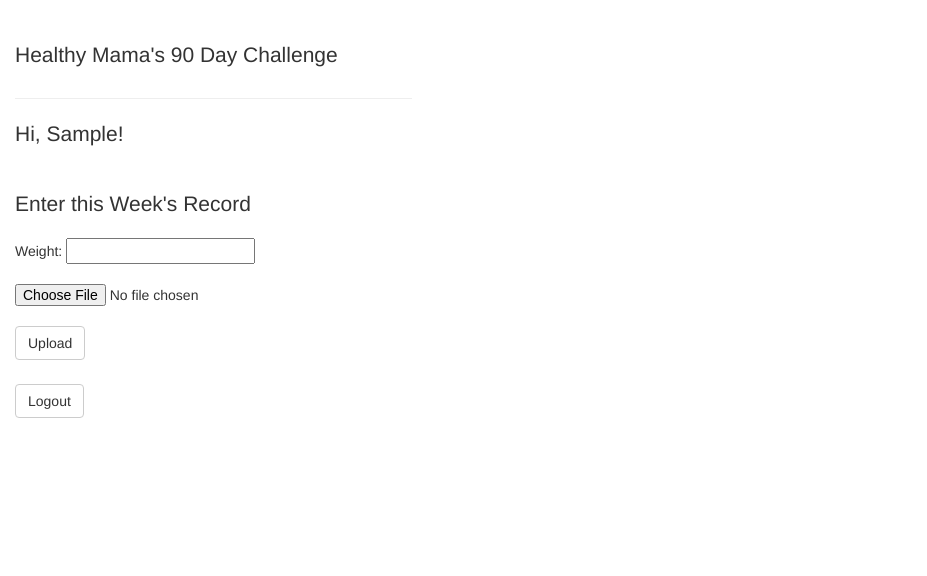
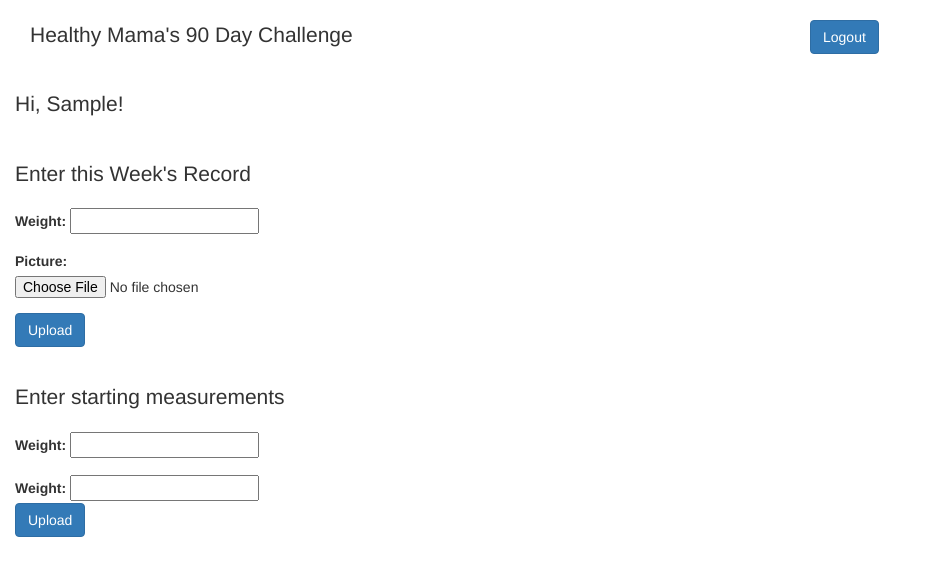
Before and after one commit to cyberhiker/WeightLoss, a Flask app: page / in a window 1280 px wide. Shown: the top 576 px of the page, without its empty margins (0-927 px from the left). Run offline with Flask 2, Linux system fonts and the light colour scheme; the visitor is signed in with stand-in values (Sample User, id 1); data comes from the database, SQL or seed files in the repository; parts of the project's set-up code (start-up, migrations or seed data) failed here and were passed over; some libraries are stand-ins or nearby versions.

Commit message:
Working and decent looking

```diff
--- a/app.py
+++ b/app.py
@@ -42,6 +42,11 @@ def error():
 def logout():
     logout_user()
     return redirect(url_for('index'))
+
+
+@app.route('/admin')
+def admin():
+    render_template('admin.html')
 
 
 @app.route('/authorize')
--- a/templates/base.html
+++ b/templates/base.html
@@ -1,36 +1,68 @@
 {% extends "body.html" %}
 {% block body %}
-    <div class="page-header">
+<div class="container">
+    <div class="row">
+        <div class="col-xs-12 col-sm-6 col-md-8">
             <h1 class="lead">Healthy Mama's 90 Day Challenge</h1>
+        </div>
+        <div class="col-xs-6 col-md-4">
+            <br />
+            <p><a class="btn btn-primary" href="{{ url_for('logout') }}">Logout</a></p>
+        </div>
     </div>
     {% for message in get_flashed_messages() %}
         <p><b>Error</b>: {{ message }}</p>
     {% endfor %}
 
     {% if current_user.is_authenticated %}
+        <div class="row">
             <h2 class="lead">Hi, {{ current_user.first_name }}!</h2>
-            <div class="container">
+        </div>
         <div class="row">
             <h2 class="lead">Enter this Week's Record</h2>
         </div>
         <div class="row">
-                    <div class="center">
-                        <form action="" method="post" enctype="multipart/form-data">
-                            <p>
-                                Weight: <input type="input" name="weight"><br><br>
-                                <input type="file" name="file"><br>
-                                <input class="btn btn-default" type="submit" value="Upload"><br>
-                            </p>
+            <form action="/record" method="post" enctype="multipart/form-data">
+                <div class="form-group">
+                    <label>Weight:</label>
+                    <input type="input" name="weight">
+                </div>
+                <div class="form-group">
+                    <label>Picture:</label><input type="file" name="file">
+                </div>
+                <div class="form-group">
+                    <input class="btn btn-primary" type="submit" value="Upload">
+                </div>
             </form>
         </div>
+        {% if current_user.is_authenticated %}
+            <div class="row">
+                <h2 class="lead">Enter starting measurements</h2>
             </div>
+        {% elif current_user.is_authenticated %}
+            <div class="row">
+                <h2 class="lead">Enter starting measurements</h2>
             </div>
-            <p></p>
-            <p><a class="btn btn-default" href="{{ url_for('logout') }}">Logout</a></p>
+        {% endif %}
+        <div class="row">
+            <form action="/recordMeasurement" method="post" enctype="multipart/form-data">
+                <div class="form-group">
+                    <label>Weight:</label>
+                    <input type="input" name="weight">
+                </div>
+                <div class="form-group">
+                    <label>Weight:</label>
+                    <input type="input" name="weight"
+                </div>
+                <div class="form-group">
+                    <input class="btn btn-primary" type="submit" value="Upload">
+                </div>
+            </form>
+        </div>
     {% else %}
-            <p>
-                <a class="btn btn-block btn-social btn-facebook" href="{{ url_for('facebook_authorize') }}">
+        <p><a class="btn btn-block btn-social btn-facebook" href="{{ url_for('facebook_authorize') }}">
                 <span class="fa fa-facebook"></span>Login with Facebook</a>
         </p>
     {% endif %}
+</div>
 {% endblock %}
```
Also changed, not shown: templates/admin.html (added, +9 -0 lines), 1 other file. Lines whose indentation alone changed are shown as unchanged.
